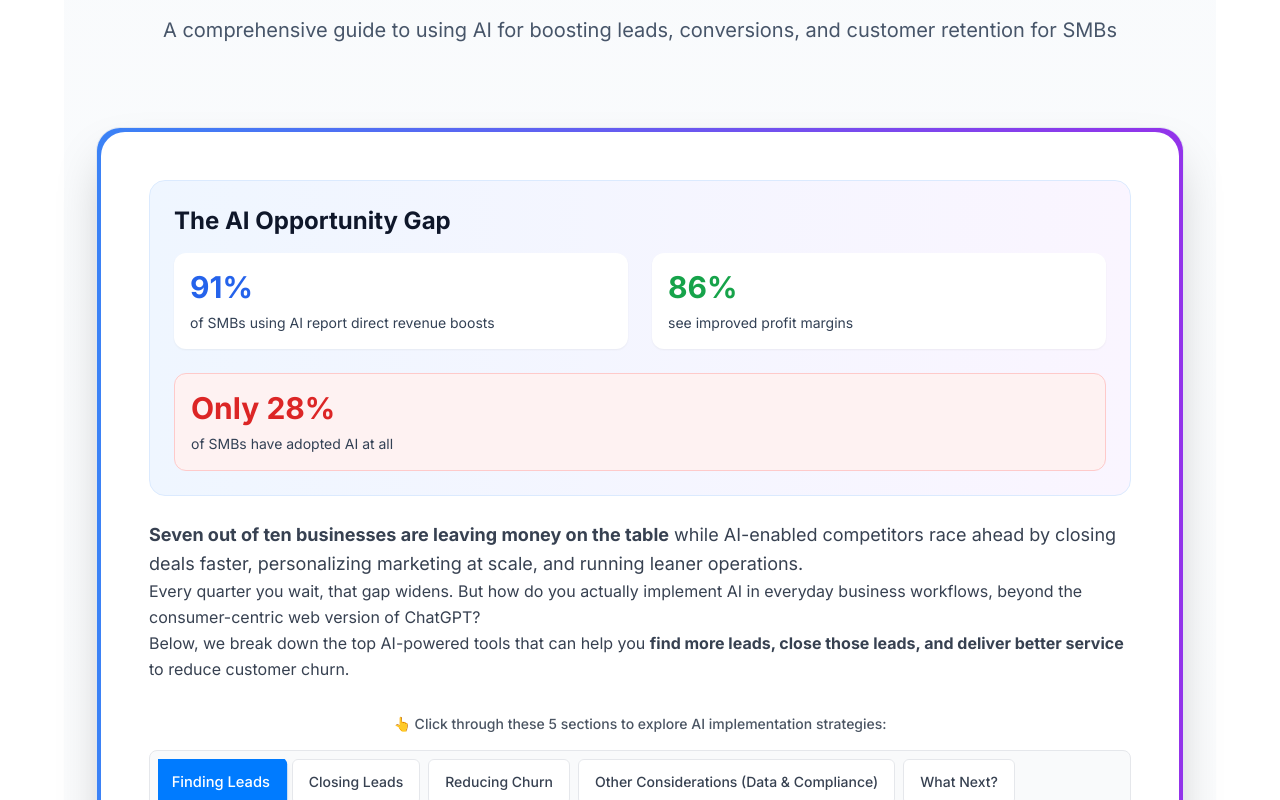
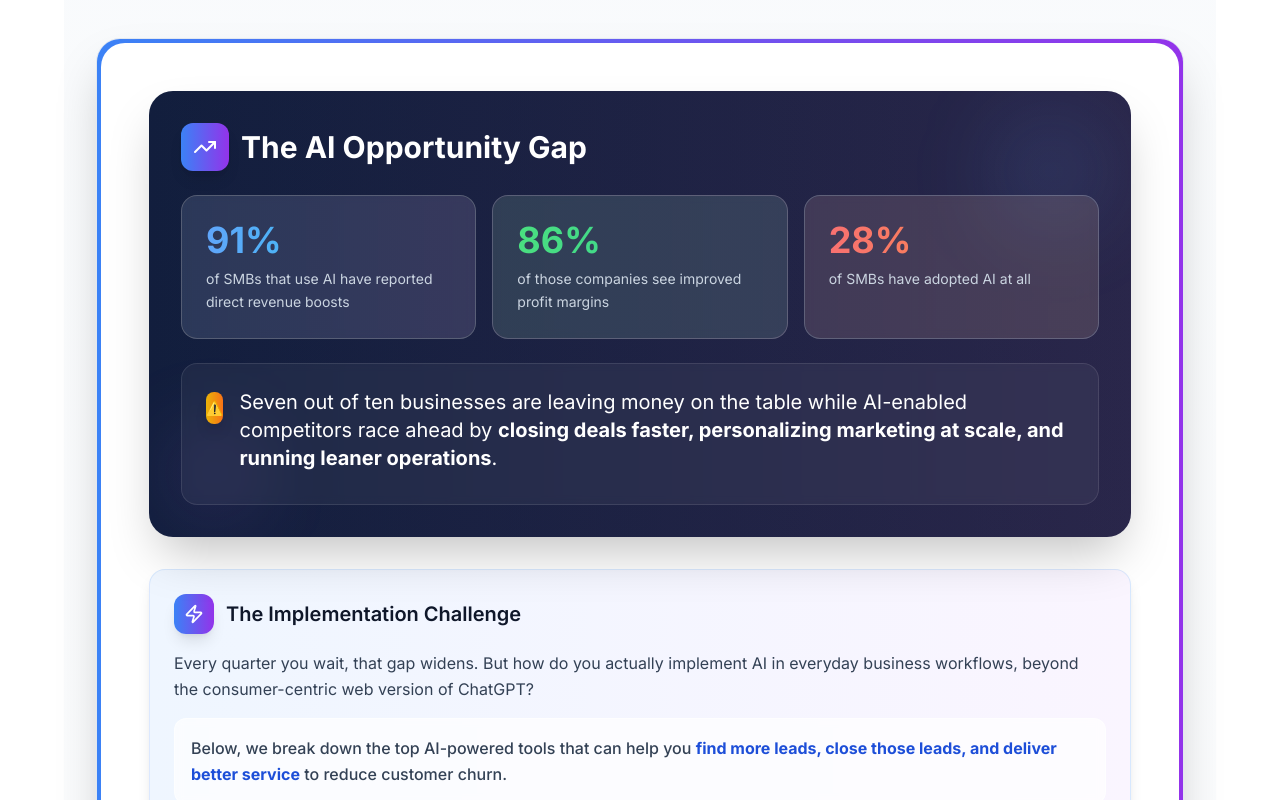
Before and after one commit to igupta1/personal-website, a React (Create React App) app: page /ai-consulting in a window 1280 px wide. Shown: the part 2040-2840 px from the top of the page. Built offline with nearby package versions, Linux system fonts and the light colour scheme.

Commit message:
Fixed Spacing

```diff
--- a/src/pages/AiConsulting.js
+++ b/src/pages/AiConsulting.js
@@ -275,7 +275,7 @@ function AiConsulting() {
       <section id="blog" className="py-24 bg-gradient-to-b from-slate-50 to-white relative">
         <div className="absolute inset-0 bg-grid-slate-100 [mask-image:linear-gradient(0deg,white,rgba(255,255,255,0.6))]"></div>
         <div className="relative max-w-7xl mx-auto px-4 sm:px-6 lg:px-8">
-          <div className="text-center mb-20">
+          <div className="text-center mb-12">
             <div className="inline-flex items-center px-4 py-2 bg-blue-50 border border-blue-200 rounded-full mb-8">
               <BookOpen className="w-5 h-5 text-blue-600 mr-2" />
               <span className="text-blue-700 text-sm font-medium">Blog Post</span>
@@ -284,9 +284,6 @@ function AiConsulting() {
               Strategic Adoption of
               <span className="block text-blue-600">AI Technologies</span>
             </h2>
-            <p className="text-xl text-slate-600 max-w-5xl mx-auto leading-relaxed">
-              A comprehensive guide to using AI for boosting leads, conversions, and customer retention for SMBs
-            </p>
           </div>
 
           <div className="bg-white rounded-3xl shadow-2xl overflow-hidden border border-slate-200">
@@ -294,35 +291,74 @@ function AiConsulting() {
               <div className="bg-white rounded-3xl">
                 <div className="p-8 lg:p-12">
                   <div className="prose prose-lg max-w-none mb-8">
-                    <div className="bg-gradient-to-r from-blue-50 to-purple-50 rounded-2xl p-6 mb-6 border border-blue-100">
-                      <h3 className="text-2xl font-bold text-slate-900 mb-4">The AI Opportunity Gap</h3>
-                      <div className="grid md:grid-cols-2 gap-6 mb-6">
-                        <div className="bg-white rounded-xl p-4 shadow-sm">
-                          <div className="text-3xl font-bold text-blue-600 mb-2">91%</div>
-                          <p className="text-slate-700 text-sm">of SMBs using AI report direct revenue boosts</p>
+                    <div className="relative bg-gradient-to-r from-slate-900 to-slate-800 rounded-3xl p-8 mb-8 shadow-2xl overflow-hidden">
+                      <div className="absolute inset-0 bg-gradient-to-r from-blue-900/20 to-purple-900/20"></div>
+                      <div className="absolute top-4 right-4 w-32 h-32 bg-blue-400/10 rounded-full blur-2xl"></div>
+                      <div className="absolute bottom-4 left-4 w-24 h-24 bg-purple-400/10 rounded-full blur-2xl"></div>
+
+                      <div className="relative">
+                        <div className="flex items-center gap-3 mb-6">
+                          <div className="w-12 h-12 bg-gradient-to-r from-blue-500 to-purple-600 rounded-xl flex items-center justify-center shadow-lg">
+                            <TrendingUp className="w-6 h-6 text-white" />
+                          </div>
+                          <h3 className="text-3xl font-bold text-white">The AI Opportunity Gap</h3>
                         </div>
-                        <div className="bg-white rounded-xl p-4 shadow-sm">
-                          <div className="text-3xl font-bold text-green-600 mb-2">86%</div>
-                          <p className="text-slate-700 text-sm">see improved profit margins</p>
+
+                        <div className="grid md:grid-cols-3 gap-4 mb-6">
+                          <div className="group relative bg-white/10 backdrop-blur-sm rounded-2xl p-6 border border-white/20 hover:border-blue-400/50 transition-all duration-300 hover:transform hover:scale-105">
+                            <div className="absolute inset-0 bg-gradient-to-r from-blue-500/5 to-purple-500/5 rounded-2xl"></div>
+                            <div className="relative">
+                              <div className="text-4xl font-bold bg-gradient-to-r from-blue-400 to-cyan-400 bg-clip-text text-transparent mb-2">91%</div>
+                              <p className="text-slate-300 text-sm leading-relaxed">of SMBs that use AI have reported direct revenue boosts</p>
+                            </div>
+                          </div>
+
+                          <div className="group relative bg-white/10 backdrop-blur-sm rounded-2xl p-6 border border-white/20 hover:border-green-400/50 transition-all duration-300 hover:transform hover:scale-105">
+                            <div className="absolute inset-0 bg-gradient-to-r from-green-500/5 to-emerald-500/5 rounded-2xl"></div>
+                            <div className="relative">
+                              <div className="text-4xl font-bold bg-gradient-to-r from-green-400 to-emerald-400 bg-clip-text text-transparent mb-2">86%</div>
+                              <p className="text-slate-300 text-sm leading-relaxed">of those companies see improved profit margins</p>
+                            </div>
+                          </div>
+
+                          <div className="group relative bg-white/10 backdrop-blur-sm rounded-2xl p-6 border border-white/20 hover:border-red-400/50 transition-all duration-300 hover:transform hover:scale-105">
+                            <div className="absolute inset-0 bg-gradient-to-r from-red-500/5 to-orange-500/5 rounded-2xl"></div>
+                            <div className="relative">
+                              <div className="text-4xl font-bold bg-gradient-to-r from-red-400 to-orange-400 bg-clip-text text-transparent mb-2">28%</div>
+                              <p className="text-slate-300 text-sm leading-relaxed">of SMBs have adopted AI at all</p>
+                            </div>
+                          </div>
                         </div>
-                      </div>
-                      <div className="bg-red-50 rounded-xl p-4 border border-red-200">
-                        <div className="text-3xl font-bold text-red-600 mb-2">Only 28%</div>
-                        <p className="text-slate-700 text-sm">of SMBs have adopted AI at all</p>
+
+                        <div className="bg-white/5 backdrop-blur-sm rounded-2xl p-6 border border-white/10">
+                          <div className="flex items-start gap-4">
+                            <div className="w-8 h-8 bg-gradient-to-r from-yellow-500 to-orange-500 rounded-lg flex items-center justify-center mt-1 shadow-lg">
+                              <span className="text-white font-bold text-sm">⚠️</span>
+                            </div>
+                            <div>
+                                                             <h4 className="text-xl text-white mb-2">Seven out of ten businesses are leaving money on the table while AI-enabled competitors race ahead by <strong>closing deals faster, personalizing marketing at scale, and running leaner operations</strong>.</h4>
+                            </div>
+                          </div>
+                        </div>
                       </div>
                     </div>
 
-                    <p className="text-gray-700 leading-relaxed text-lg">
-                      <strong>Seven out of ten businesses are leaving money on the table</strong> while AI-enabled competitors race ahead by closing deals faster, personalizing marketing at scale, and running leaner operations.
-                    </p>
-
-                    <p className="text-gray-700 leading-relaxed">
-                      Every quarter you wait, that gap widens. But how do you actually implement AI in everyday business workflows, beyond the consumer-centric web version of ChatGPT?
-                    </p>
-
-                    <p className="text-gray-700 leading-relaxed">
-                      Below, we break down the top AI-powered tools that can help you <strong>find more leads, close those leads, and deliver better service</strong> to reduce customer churn.
-                    </p>
+                    <div className="bg-gradient-to-r from-blue-50 to-purple-50 rounded-2xl p-6 mb-6 border border-blue-200/50 shadow-lg">
+                      <div className="flex items-center gap-3 mb-4">
+                        <div className="w-10 h-10 bg-gradient-to-r from-blue-500 to-purple-600 rounded-xl flex items-center justify-center shadow-lg">
+                          <Zap className="w-5 h-5 text-white" />
+                        </div>
+                        <h4 className="text-xl font-semibold text-slate-900">The Implementation Challenge</h4>
+                      </div>
+                      <p className="text-slate-700 leading-relaxed mb-4">
+                        Every quarter you wait, that gap widens. But how do you actually implement AI in everyday business workflows, beyond the consumer-centric web version of ChatGPT?
+                      </p>
+                      <div className="bg-white/70 backdrop-blur-sm rounded-xl p-4 border border-white/50">
+                        <p className="text-slate-700 leading-relaxed font-medium">
+                          Below, we break down the top AI-powered tools that can help you <strong className="text-blue-700">find more leads, close those leads, and deliver better service</strong> to reduce customer churn.
+                        </p>
+                      </div>
+                    </div>
                   </div>
 
                   {/* Tab Navigation */}
```
